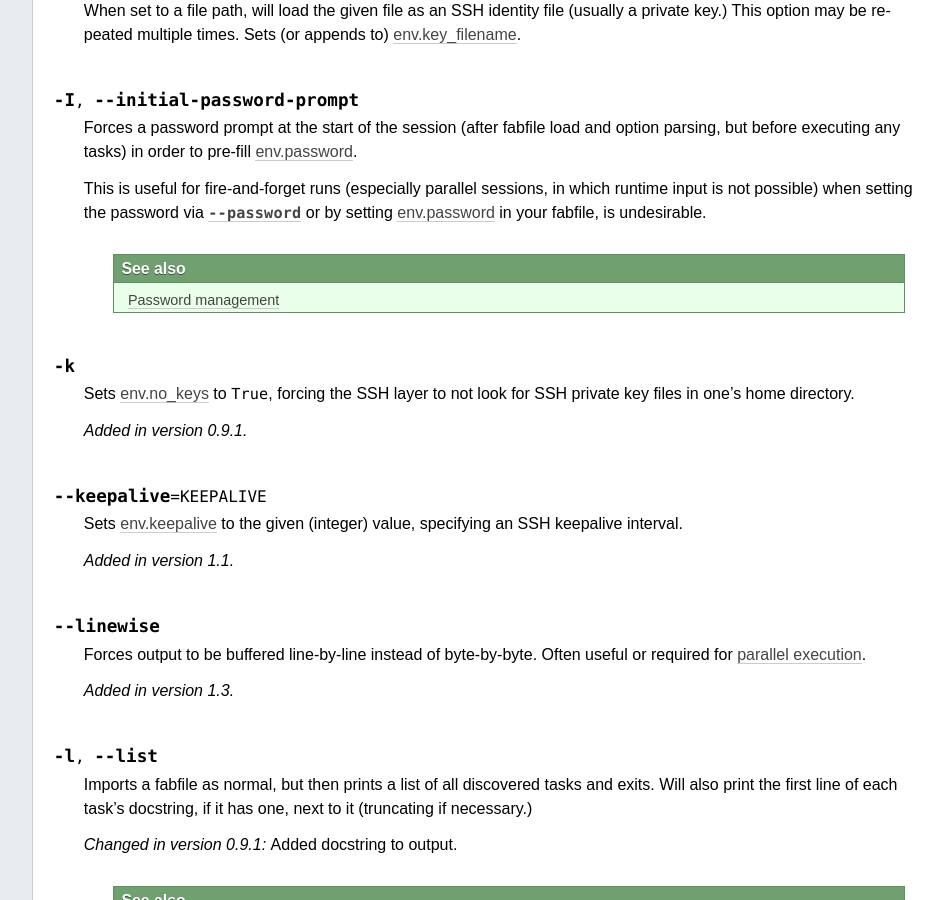
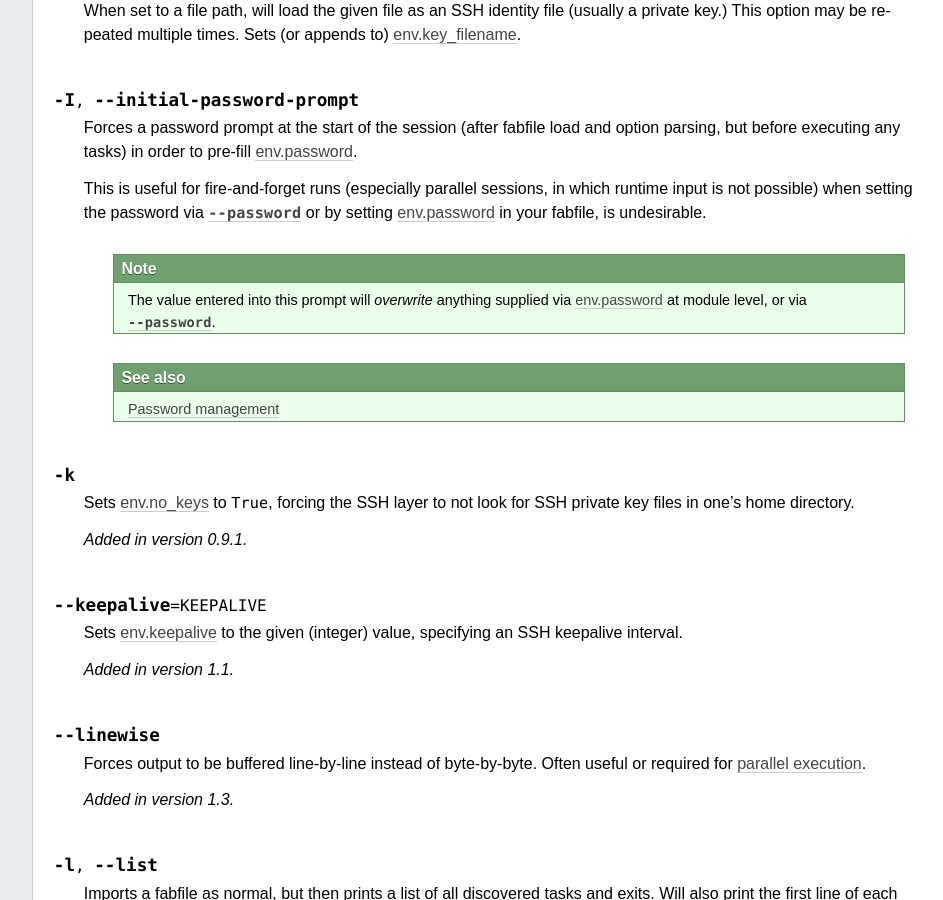
Before and after one commit to fabric/fabric, a Sphinx documentation site: the page built from docs/usage/fab.rst, in a window 1280 px wide and 900 px high, scrolled down 3287 px. Shown: the whole window, without its empty margins (224-1167 px from the left). Built offline with Sphinx 7.4.7, drawn with Linux system fonts in a browser that asks for light colours.

Commit message:
Add note re: priority of -I's password input

```diff
--- a/docs/usage/fab.rst
+++ b/docs/usage/fab.rst
@@ -188,6 +188,10 @@ below.
     which runtime input is not possible) when setting the password via
     :option:`--password <-p>` or by setting :ref:`env.password <password>` in
     your fabfile, is undesirable.
+
+    .. note:: The value entered into this prompt will *overwrite* anything
+      supplied via :ref:`env.password <password>` at module level, or via
+      :option:`--password <-p>`.
 
     .. seealso:: :ref:`password-management`
 
```
